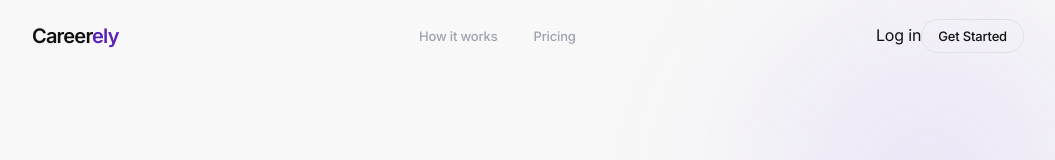
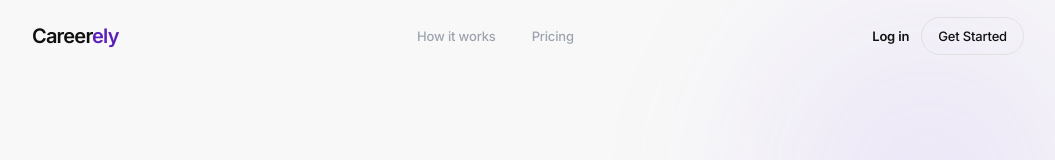
Before and after one commit to lisafiskum-png/Careerely, a Next.js app: page / in a window 1280 px wide. Shown: the top 160 px of the page, without its empty margins (112-1167 px from the left). Built offline with nearby package versions, Linux system fonts and the light colour scheme; no server answers.

Commit message:
Use landing auth control styles

```diff
--- a/app/_landing/nav.tsx
+++ b/app/_landing/nav.tsx
@@ -3,6 +3,7 @@ import Link from 'next/link'
 import { useEffect, useState } from 'react'
 import { createClient } from '../../lib/supabase/client'
 import s from '../landing.module.css'
+import x from './landing-controls.module.css'
 
 // Transparent → frosted glass on scroll. Signed-out visitors always get an
 // explicit Log in action; signed-in visitors get a clear way back to the app
@@ -43,13 +44,13 @@ export function LandingNav() {
           <a href="#how">How it works</a>
           <a href="#pricing">Pricing</a>
         </div>
-        <div className={s.navActions}>
+        <div className={x.navActions}>
           {signedIn ? (
-            <Link href="/dashboard" className={s.navLogin}>
+            <Link href="/dashboard" className={x.navLogin}>
               Dashboard
             </Link>
           ) : (
-            <Link href="/login" className={s.navLogin}>
+            <Link href="/login" className={x.navLogin}>
               Log in
             </Link>
           )}
```
